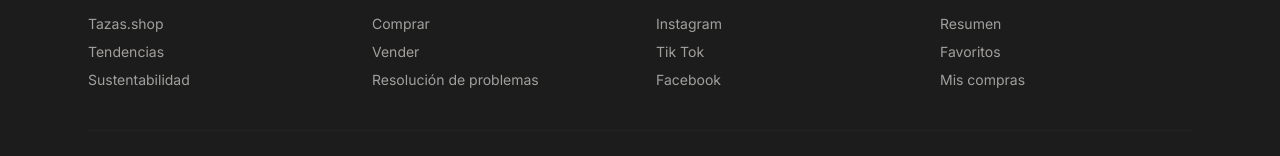
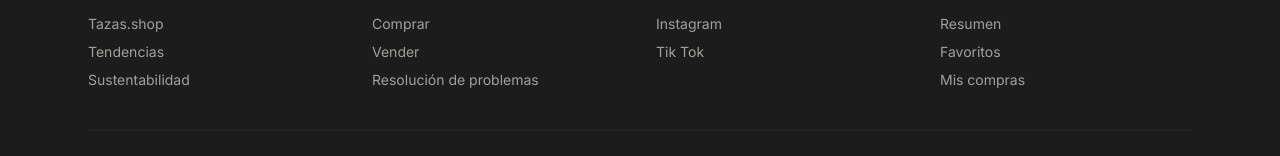
Before and after one commit to malena30/tazas-personalizables, a Next.js app in the folder frontend/: page / in a window 1280 px wide. Shown: the part 1299-1455 px from the top of the page. Built offline with nearby package versions, Linux system fonts and the light colour scheme.

Commit message:
Remove Facebook link from Footer component

```diff
--- a/frontend/src/components/Footer.tsx
+++ b/frontend/src/components/Footer.tsx
@@ -30,7 +30,6 @@ export default function Footer() {
             <ul className="space-y-2 text-sm text-[var(--foreground)] opacity-60 font-text">
               <li><a href="#" className="hover:text-[var(--accent)] transition-colors">Instagram</a></li>
               <li><a href="#" className="hover:text-[var(--accent)] transition-colors">Tik Tok</a></li>
-              <li><a href="#" className="hover:text-[var(--accent)] transition-colors">Facebook</a></li>
             </ul>
           </div>
 
```
